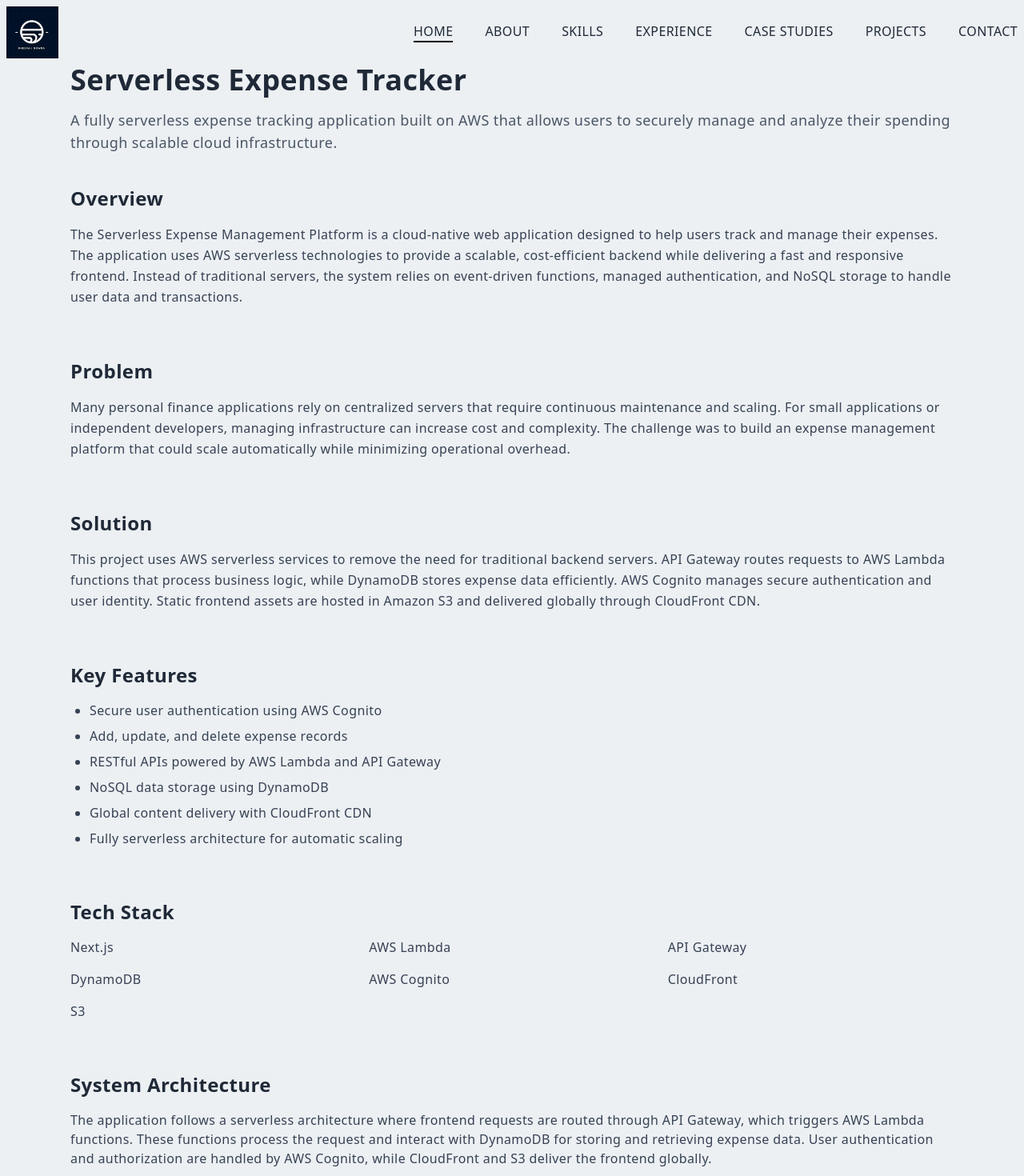
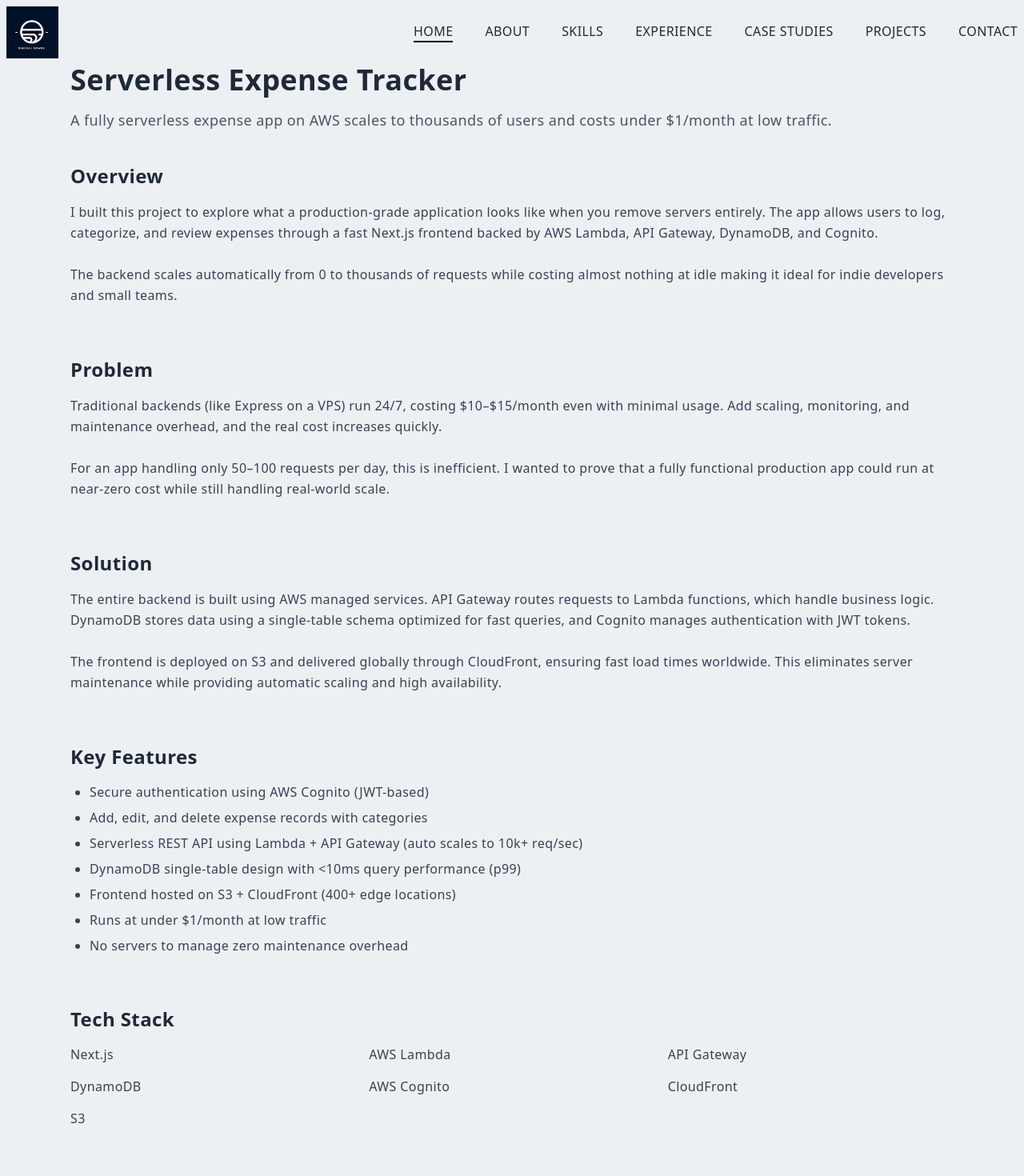
Before and after one commit to Dheeraj164/MyPortfolio, a Next.js app: page /awsexpense in a window 1280 px wide. Shown: the top 1470 px of the page at 80% size. Built offline with nearby package versions, Linux system fonts and the light colour scheme.

Commit message:
updated case studies

```diff
--- a/app/awsexpense/page.tsx
+++ b/app/awsexpense/page.tsx
@@ -7,22 +7,23 @@
       {/* Title */}
       <h1 className="text-4xl font-bold mb-4">Serverless Expense Tracker</h1>
       <p className="text-lg text-gray-600 mb-10">
-        A fully serverless expense tracking application built on AWS that allows
-        users to securely manage and analyze their spending through scalable
-        cloud infrastructure.
+        A fully serverless expense app on AWS scales to thousands of users and
+        costs under $1/month at low traffic.
       </p>
 
       {/* Overview */}
       <section className="mb-16">
         <h2 className="text-2xl font-semibold mb-4">Overview</h2>
         <p className="text-gray-700 leading-relaxed">
-          The Serverless Expense Management Platform is a cloud-native web
-          application designed to help users track and manage their expenses.
-          The application uses AWS serverless technologies to provide a
-          scalable, cost-efficient backend while delivering a fast and
-          responsive frontend. Instead of traditional servers, the system relies
-          on event-driven functions, managed authentication, and NoSQL storage
-          to handle user data and transactions.
+          I built this project to explore what a production-grade application
+          looks like when you remove servers entirely. The app allows users to
+          log, categorize, and review expenses through a fast Next.js frontend
+          backed by AWS Lambda, API Gateway, DynamoDB, and Cognito.
+          <br />
+          <br />
+          The backend scales automatically from 0 to thousands of requests while
+          costing almost nothing at idle making it ideal for indie developers
+          and small teams.
         </p>
       </section>
 
@@ -30,11 +31,14 @@
       <section className="mb-16">
         <h2 className="text-2xl font-semibold mb-4">Problem</h2>
         <p className="text-gray-700 leading-relaxed">
-          Many personal finance applications rely on centralized servers that
-          require continuous maintenance and scaling. For small applications or
-          independent developers, managing infrastructure can increase cost and
-          complexity. The challenge was to build an expense management platform
-          that could scale automatically while minimizing operational overhead.
+          Traditional backends (like Express on a VPS) run 24/7, costing
+          $10–$15/month even with minimal usage. Add scaling, monitoring, and
+          maintenance overhead, and the real cost increases quickly.
+          <br />
+          <br />
+          For an app handling only 50–100 requests per day, this is inefficient.
+          I wanted to prove that a fully functional production app could run at
+          near-zero cost while still handling real-world scale.
         </p>
       </section>
 
@@ -42,12 +46,15 @@
       <section className="mb-16">
         <h2 className="text-2xl font-semibold mb-4">Solution</h2>
         <p className="text-gray-700 leading-relaxed">
-          This project uses AWS serverless services to remove the need for
-          traditional backend servers. API Gateway routes requests to AWS Lambda
-          functions that process business logic, while DynamoDB stores expense
-          data efficiently. AWS Cognito manages secure authentication and user
-          identity. Static frontend assets are hosted in Amazon S3 and delivered
-          globally through CloudFront CDN.
+          The entire backend is built using AWS managed services. API Gateway
+          routes requests to Lambda functions, which handle business logic.
+          DynamoDB stores data using a single-table schema optimized for fast
+          queries, and Cognito manages authentication with JWT tokens.
+          <br />
+          <br />
+          The frontend is deployed on S3 and delivered globally through
+          CloudFront, ensuring fast load times worldwide. This eliminates server
+          maintenance while providing automatic scaling and high availability.
         </p>
       </section>
 
@@ -55,12 +62,18 @@
       <section className="mb-16">
         <h2 className="text-2xl font-semibold mb-4">Key Features</h2>
         <ul className="list-disc pl-6 text-gray-700 space-y-2">
-          <li>Secure user authentication using AWS Cognito</li>
-          <li>Add, update, and delete expense records</li>
-          <li>RESTful APIs powered by AWS Lambda and API Gateway</li>
-          <li>NoSQL data storage using DynamoDB</li>
-          <li>Global content delivery with CloudFront CDN</li>
-          <li>Fully serverless architecture for automatic scaling</li>
+          <li>Secure authentication using AWS Cognito (JWT-based)</li>
+          <li>Add, edit, and delete expense records with categories</li>
+          <li>
+            Serverless REST API using Lambda + API Gateway (auto scales to 10k+
+            req/sec)
+          </li>
+          <li>
+            DynamoDB single-table design with &lt;10ms query performance (p99)
+          </li>
+          <li>Frontend hosted on S3 + CloudFront (400+ edge locations)</li>
+          <li>Runs at under $1/month at low traffic</li>
+          <li>No servers to manage zero maintenance overhead</li>
         </ul>
       </section>
 
@@ -82,12 +95,15 @@
       <section className="mb-16">
         <h2 className="text-2xl font-semibold mb-4">System Architecture</h2>
         <p className="text-gray-700 mb-6">
-          The application follows a serverless architecture where frontend
-          requests are routed through API Gateway, which triggers AWS Lambda
-          functions. These functions process the request and interact with
-          DynamoDB for storing and retrieving expense data. User authentication
-          and authorization are handled by AWS Cognito, while CloudFront and S3
-          deliver the frontend globally.
+          Users authenticate via Cognito and receive a JWT token. Each request
+          includes this token, which is validated by API Gateway before reaching
+          Lambda blocking unauthorized requests early.
+          <br />
+          <br />
+          Lambda functions process business logic and interact with DynamoDB,
+          which returns results in under 10ms. Static assets are served from S3
+          and cached globally via CloudFront, delivering sub-100ms load times
+          worldwide.
         </p>
 
         <div className="flex justify-center items-center">
@@ -103,13 +119,12 @@
       <section className="mb-16">
         <h2 className="text-2xl font-semibold mb-4">How It Works</h2>
         <ol className="list-decimal pl-6 text-gray-700 space-y-2">
-          <li>User logs into the application using AWS Cognito.</li>
-          <li>The frontend sends requests to API Gateway endpoints.</li>
-          <li>API Gateway triggers AWS Lambda functions.</li>
-          <li>Lambda processes the request and interacts with DynamoDB.</li>
-          <li>
-            The response is returned to the frontend with updated expense data.
-          </li>
+          <li>User signs up or logs in via AWS Cognito</li>
+          <li>JWT token is stored and sent with API requests</li>
+          <li>API Gateway validates token before invoking Lambda</li>
+          <li>Lambda executes business logic</li>
+          <li>DynamoDB processes queries (&lt;10ms p99)</li>
+          <li>Response is returned instantly to the frontend</li>
         </ol>
       </section>
 
@@ -129,24 +144,35 @@
       {/* Challenges */}
       <section className="mb-16">
         <h2 className="text-2xl font-semibold mb-4">Challenges</h2>
-        <ul className="list-disc pl-6 text-gray-700 space-y-2">
-          <li>Designing an efficient DynamoDB schema for expense queries</li>
-          <li>Managing secure authentication and token validation</li>
-          <li>Handling stateless Lambda execution environments</li>
-          <li>Structuring API Gateway routes for scalable backend services</li>
+        <ul className="list-disc pl-6 text-gray-700 space-y-3">
+          <li>
+            <strong>DynamoDB schema design:</strong> No joins or ad-hoc queries
+            meant designing access patterns upfront. Used userId as partition
+            key and date-based sort key for efficient queries.
+          </li>
+          <li>
+            <strong>Stateless authentication:</strong> Instead of validating JWT
+            in every Lambda (~50ms overhead), used API Gateway Cognito
+            Authorizer to validate requests before Lambda runs.
+          </li>
+          <li>
+            <strong>Cold start latency:</strong> Reduced cold starts from ~600ms
+            to &lt;250ms by keeping Lambda bundles under 1MB and optimizing
+            initialization paths.
+          </li>
         </ul>
       </section>
 
       {/* Learnings */}
       <section>
         <h2 className="text-2xl font-semibold mb-4">Key Learnings</h2>
-        <p className="text-gray-700 leading-relaxed">
-          Building this project helped me gain hands-on experience with AWS
-          serverless architecture, event-driven backend design, and cloud-native
-          application deployment. It also improved my understanding of secure
-          authentication flows, NoSQL database modeling, and scalable API
-          design.
-        </p>
+        <ul className="list-disc pl-6 text-gray-700 space-y-2">
+          <li>DynamoDB single-table design and access pattern thinking</li>
+          <li>JWT authentication flow using Cognito + API Gateway</li>
+          <li>IAM least-privilege design for secure AWS architecture</li>
+          <li>Serverless cost optimization in real-world scenarios</li>
+          <li>Trade-offs between cold starts and performance</li>
+        </ul>
       </section>
     </div>
   );
--- a/package.json
+++ b/package.json
@@ -9,6 +9,7 @@
     "lint": "eslint"
   },
   "dependencies": {
+    "embla-carousel-react": "^8.6.0",
     "next": "16.1.6",
     "react": "19.2.3",
     "react-dom": "19.2.3",
```
Also changed, not shown: app/secondscreen/page.tsx (+87 -48 lines), 1 other file (tests, documents, lock files or other folders).
